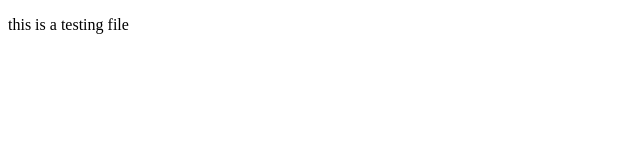
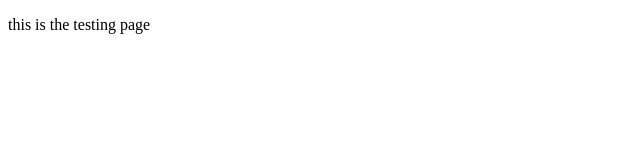
Before and after one commit to fcwave/fcwave.github.io, a plain HTML site: page test.html in a window 1280 px wide. Shown: the full height of the page, 0-640 px from the left. Drawn offline with Linux system fonts and the light colour scheme.

Commit message:
Update test.html

```diff
--- a/test.html
+++ b/test.html
@@ -1,7 +1,11 @@
 <!DOCTYPE html>
+<html>
 <head>
-<title>this is a testing file</title>
+<title>this is the testing page</title>
 </head>
 
 <body>
-<p>this is a testing file</p>
+<p>this is the testing page</p>
+</body>
+
+</html>
```
